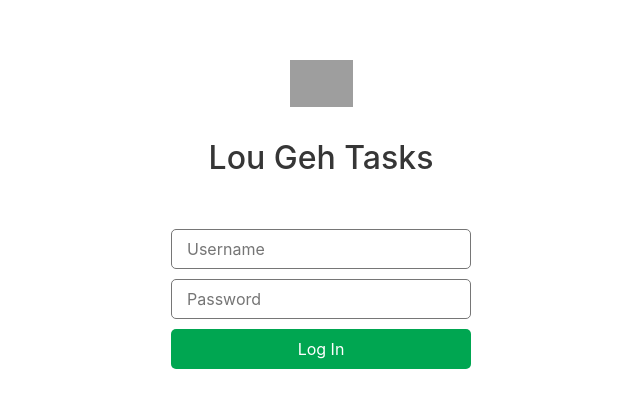
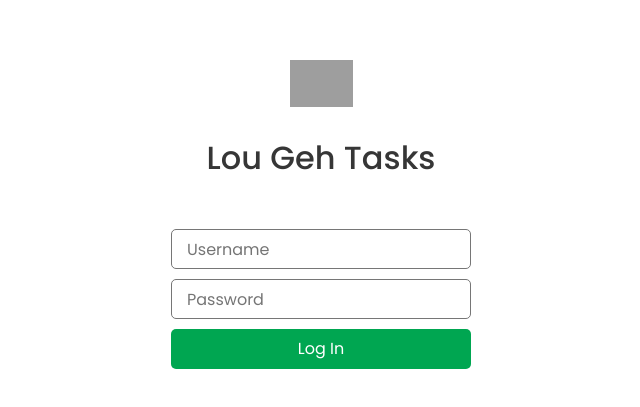
Before and after one commit to christinnaa/lou-geh-tasks, a Nuxt app: page / in a window 1280 px wide. Shown: the part 101-508 px from the top of the page, without its empty margins (319-959 px from the left). Built offline with nearby package versions, Linux system fonts and the light colour scheme; grey boxes are pictures that could not be loaded.

Commit message:
for the char

```diff
--- /dev/null
+++ b/assets/scss/_typography.scss
@@ -0,0 +1,5 @@
+@import url("https://fonts.googleapis.com/css2?family=Poppins:ital,wght@0,100;0,200;0,300;0,400;0,500;0,600;0,700;0,800;0,900;1,100;1,200;1,300;1,400;1,500;1,600;1,700;1,800;1,900&display=swap");
+
+* {
+    font-family: 'Poppins', sans-serif;
+}
--- a/assets/scss/main.scss
+++ b/assets/scss/main.scss
@@ -1,3 +1,5 @@
+ @import 'typography';
+
  $main: #193C2A;
  $sub: #6D7571;
  $sub_H: #424242;
@@ -221,14 +223,17 @@
      background-color: $crit;
      color: white;
  }
+
  .notesSuccess {
      background-color: $success;
      color: white;
  }
+
  .notesCommon {
      background-color: $common;
      color: white;
  }
+
  .notesEdit {
      background-color: $edit;
      color: white;
```
Also changed, not shown: assets/scss/_variables.scss (deleted). Lines whose indentation alone changed are shown as unchanged.
